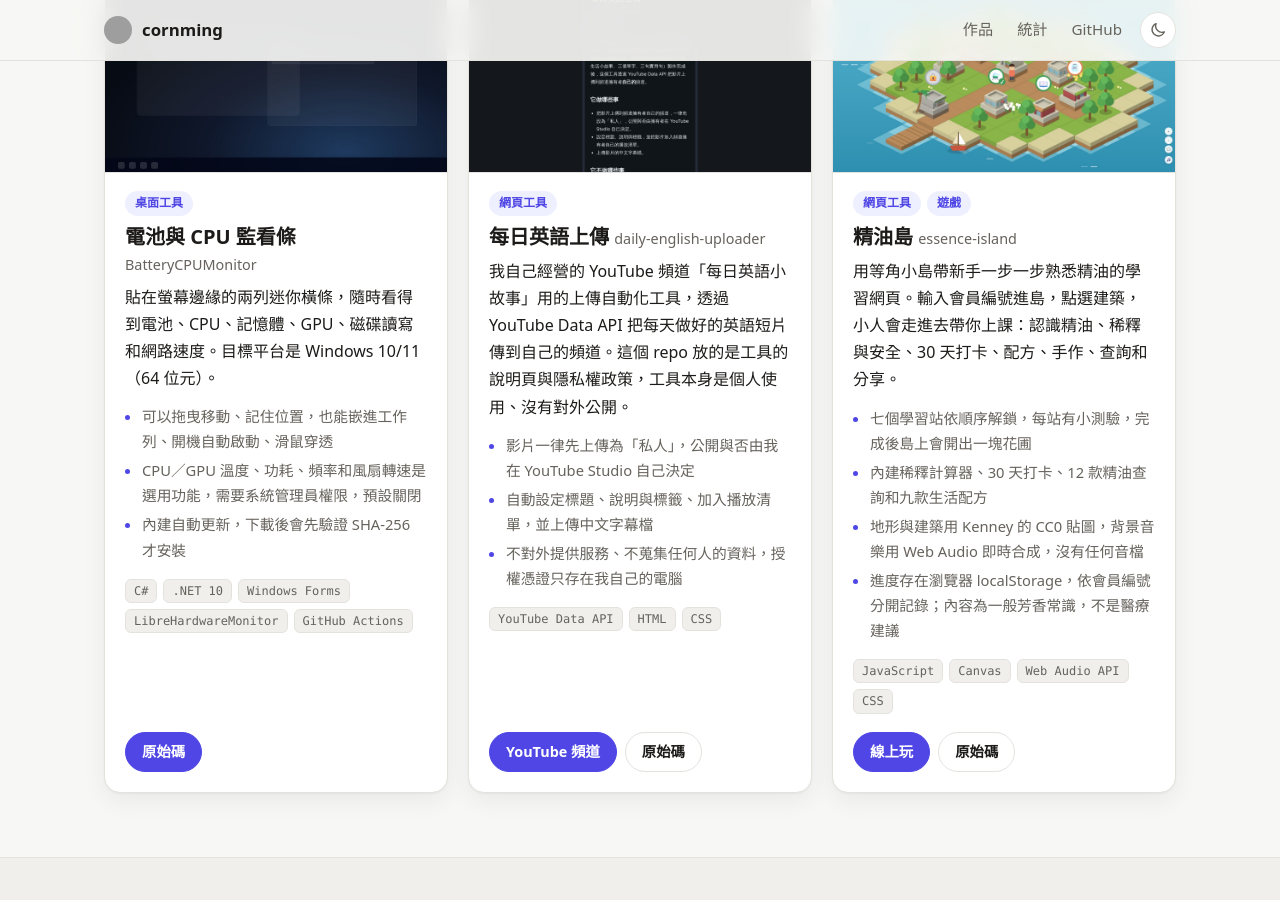
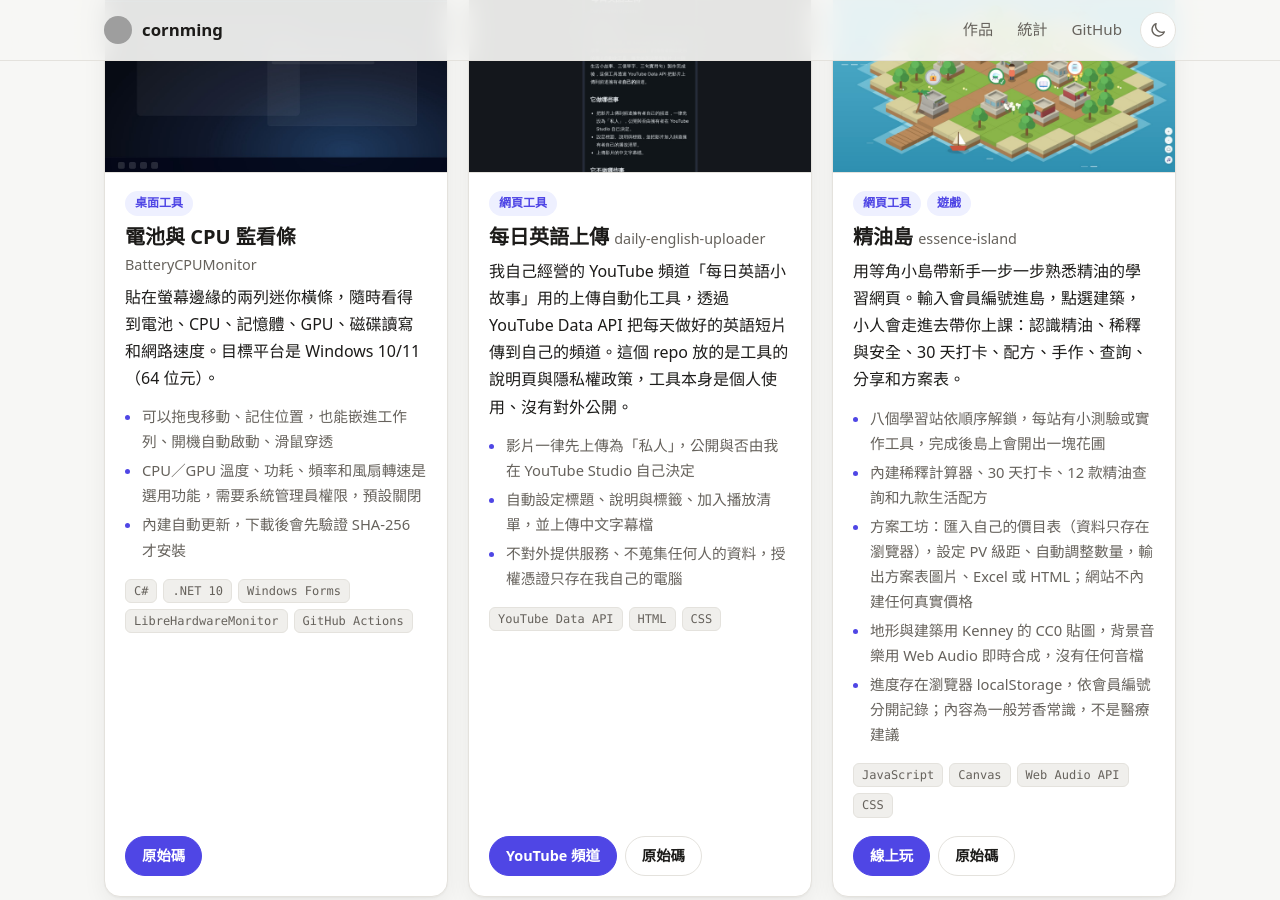
Before and after one commit to cornming/cornming.github.io, a Jekyll site: the page built from index.html, in a window 1280 px wide and 900 px high, scrolled down 3331 px. Built offline with Jekyll 4.4.1, drawn with Linux system fonts in a browser that asks for light colours; grey boxes are pictures that could not be loaded.

Commit message:
精油島作品卡：補上方案工坊的說明
學習站改為八個，新增一條方案工坊的重點。

Co-Authored-By: Claude Sonnet 5.5 <noreply@anthropic.com>

```diff
--- a/_data/projects.yml
+++ b/_data/projects.yml
@@ -204,10 +204,11 @@
 - name: 精油島
   en: essence-island
   categories: [web, game]
-  summary: 用等角小島帶新手一步一步熟悉精油的學習網頁。輸入會員編號進島，點選建築，小人會走進去帶你上課：認識精油、稀釋與安全、30 天打卡、配方、手作、查詢和分享。
+  summary: 用等角小島帶新手一步一步熟悉精油的學習網頁。輸入會員編號進島，點選建築，小人會走進去帶你上課：認識精油、稀釋與安全、30 天打卡、配方、手作、查詢、分享和方案表。
   highlights:
-    - 七個學習站依順序解鎖，每站有小測驗，完成後島上會開出一塊花圃
+    - 八個學習站依順序解鎖，每站有小測驗或實作工具，完成後島上會開出一塊花圃
     - 內建稀釋計算器、30 天打卡、12 款精油查詢和九款生活配方
+    - 方案工坊：匯入自己的價目表（資料只存在瀏覽器），設定 PV 級距、自動調整數量，輸出方案表圖片、Excel 或 HTML；網站不內建任何真實價格
     - 地形與建築用 Kenney 的 CC0 貼圖，背景音樂用 Web Audio 即時合成，沒有任何音檔
     - 進度存在瀏覽器 localStorage，依會員編號分開記錄；內容為一般芳香常識，不是醫療建議
   tech: [JavaScript, Canvas, Web Audio API, CSS]
```
